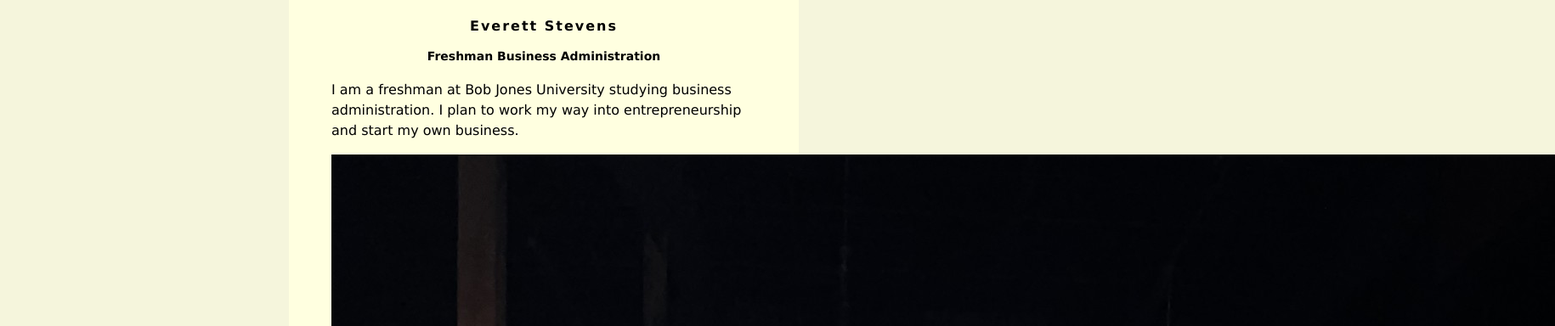
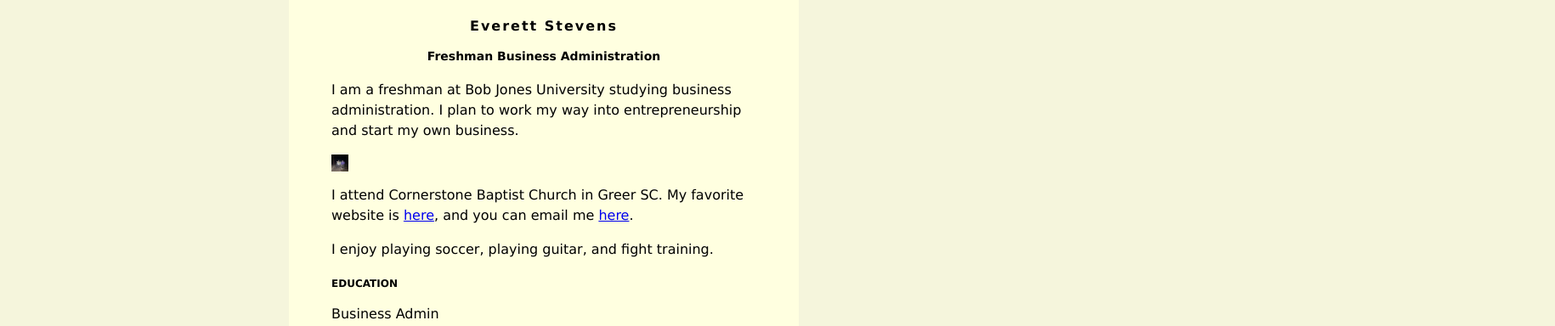
Before and after one commit to estev852/estev852.github.io, a plain HTML site: page index.html in a window 1280 px wide. Shown: the top 384 px of the page at 85% size, 1830 px wide, since content can reach past the window. Drawn offline with Linux system fonts and the light colour scheme.

Commit message:
Update index.html

```diff
--- a/index.html
+++ b/index.html
@@ -34,7 +34,7 @@ h3 {
         <h2>Freshman Business Administration</h2>
 
          <p>I am a freshman at Bob Jones University studying business administration. I plan to work my way into entrepreneurship and start my own business.</p>
-        <img src="urbex.jpg" />
+        <img src="urbex.jpg" alt="Image" height="20" width="20"/>
          <p>
             I attend Cornerstone Baptist Church in Greer SC. My favorite website is
             <a href="https://www.youtube.com/watch?v=dQw4w9WgXcQ">here</a>, and you can email me
```
